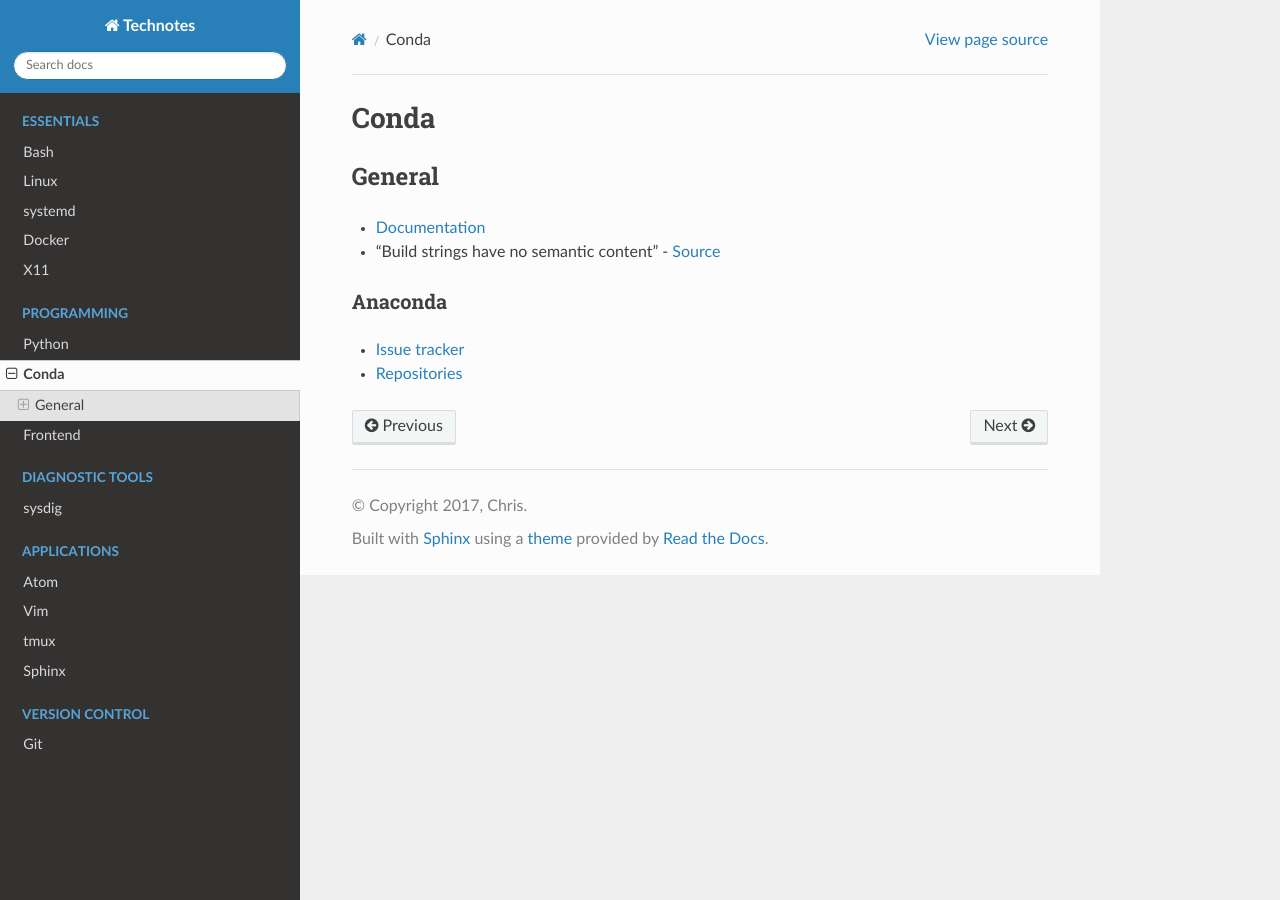
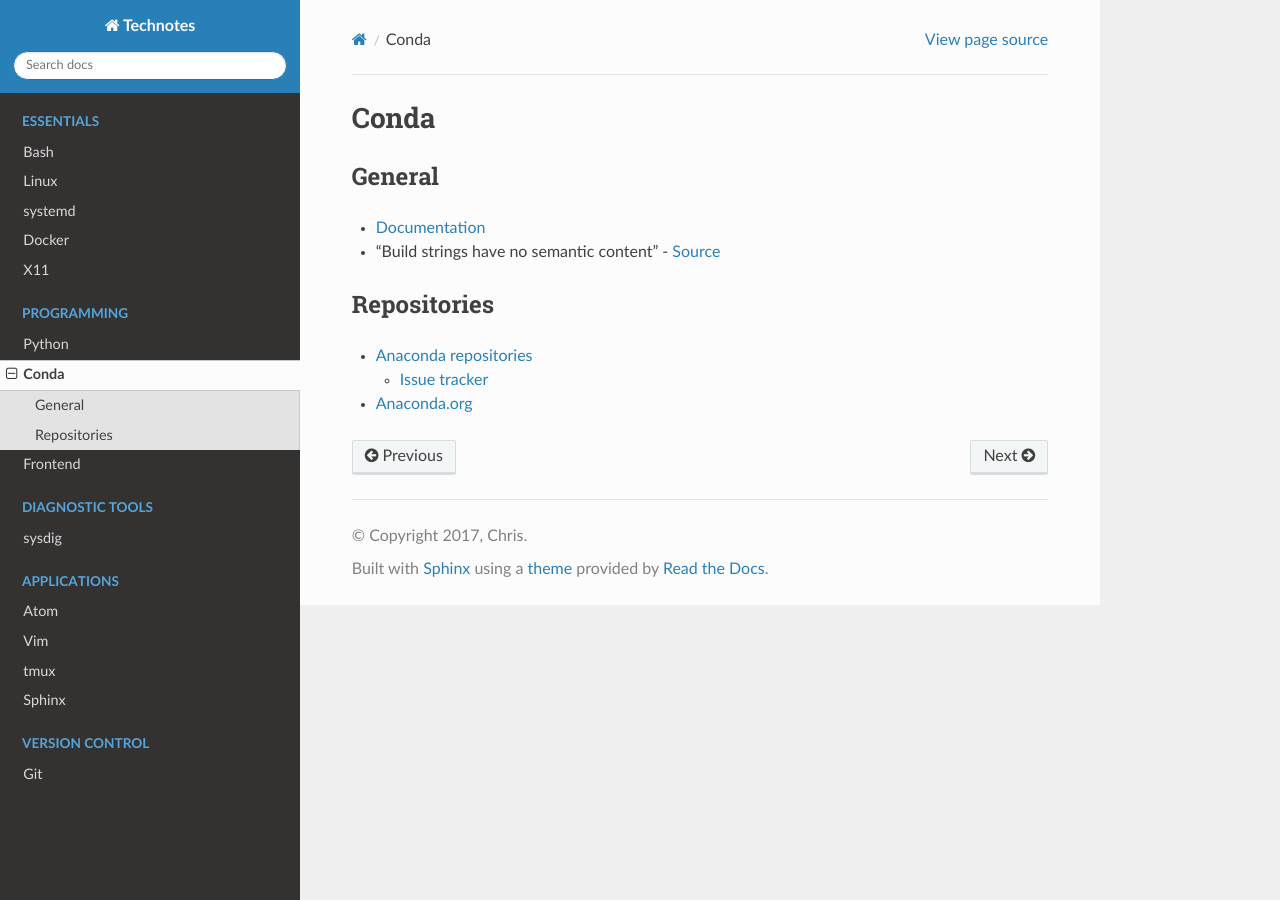
Before and after one commit to heterotopian/technotes, a Sphinx documentation site: the page built from source/conda.rst, in a window 1280 px wide. Built offline with Sphinx 7.4.7 and the Read the Docs theme 2.0.0, drawn with Linux system fonts in a browser that asks for light colours.

Commit message:
Update repositories

```diff
--- a/source/conda.rst
+++ b/source/conda.rst
@@ -13,8 +13,12 @@ General
 - "Build strings have no semantic content" -
   `Source <https://github.com/conda/conda/issues/4956#issuecomment-291847858>`_
 
-Anaconda
---------
 
-- `Issue tracker <https://github.com/ContinuumIO/anaconda-issues>`_
-- `Repositories <https://repo.continuum.io/pkgs/>`_
+Repositories
+============
+
+- `Anaconda repositories <https://repo.continuum.io/pkgs/>`_
+
+  - `Issue tracker <https://github.com/ContinuumIO/anaconda-issues>`_
+
+- `Anaconda.org <https://anaconda.org/>`_
```
